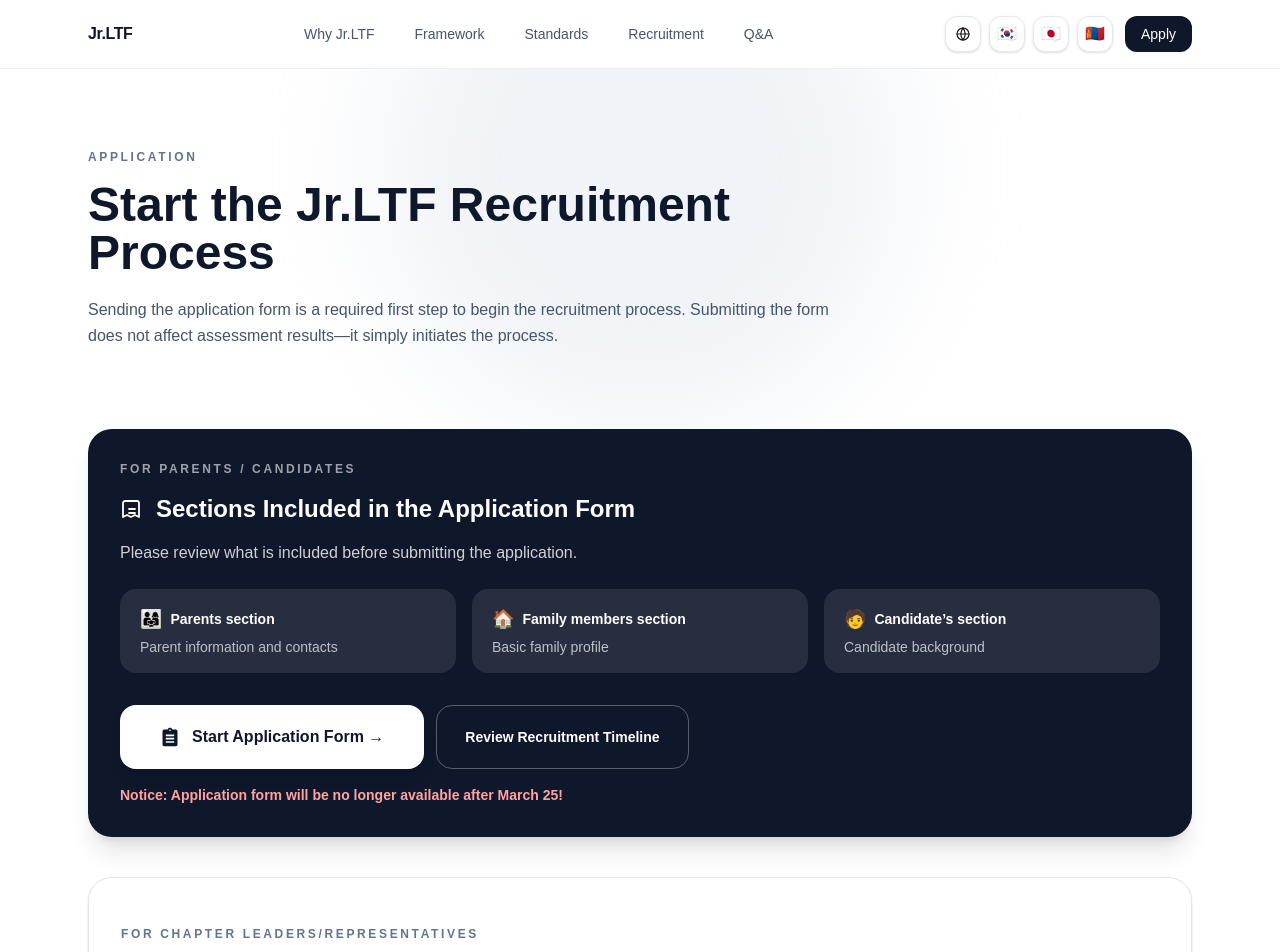
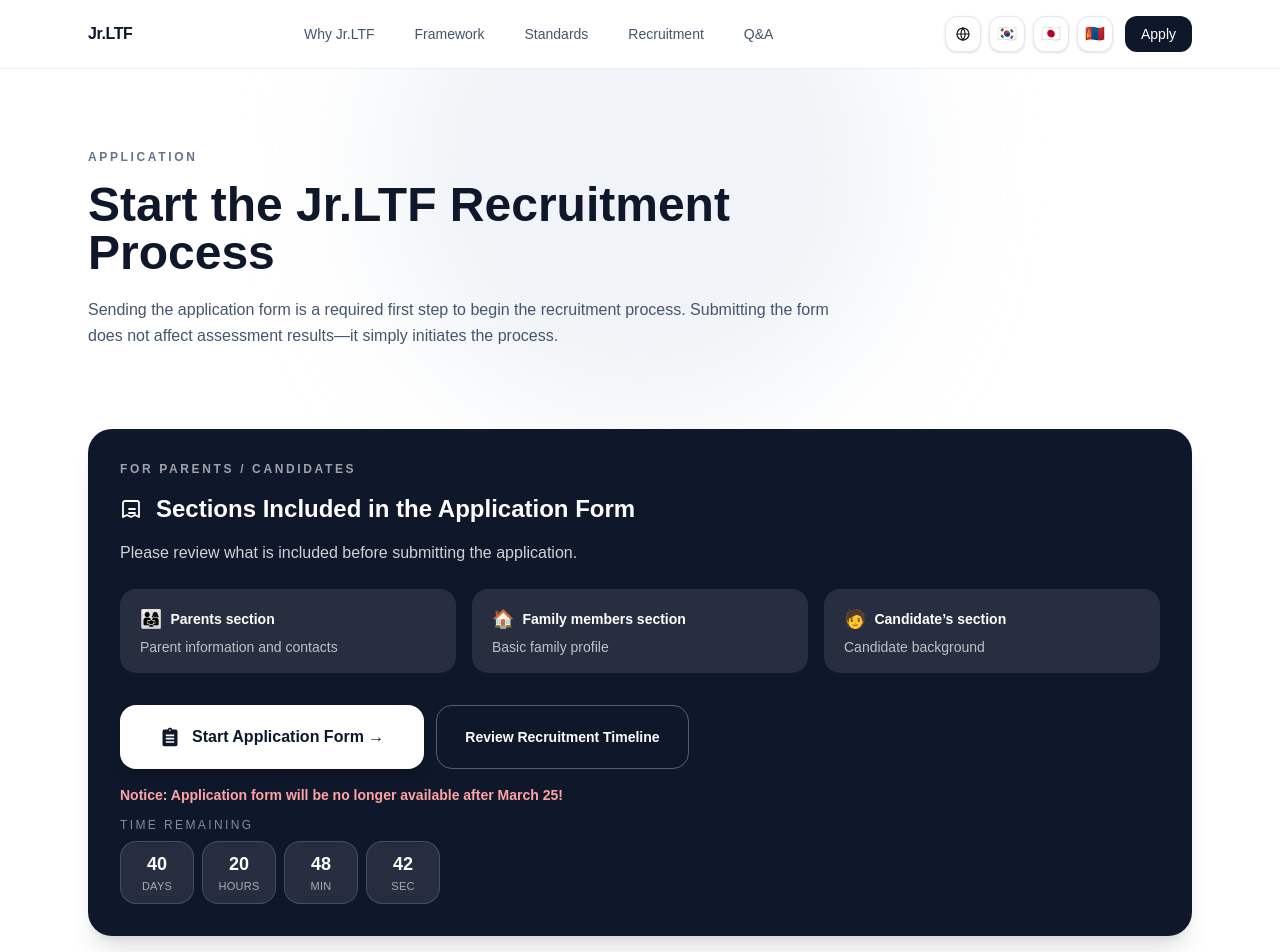
Before and after one commit to nyamkadorj/jrltf-site, a Next.js app: page /apply in a window 1280 px wide. Shown: the top 952 px of the page. Built offline with nearby package versions, Linux system fonts and the light colour scheme.

Commit message:
“Update”

```diff
--- a/src/app/apply/page.tsx
+++ b/src/app/apply/page.tsx
@@ -6,6 +6,101 @@ import React from "react";
 import { motion } from "framer-motion";
 
 const EASE = [0.16, 1, 0.3, 1] as const;
+
+function CountdownToMarch25() {
+  const [timeLeft, setTimeLeft] = React.useState({
+    days: 0,
+    hours: 0,
+    minutes: 0,
+    seconds: 0,
+    expired: false,
+  });
+
+  React.useEffect(() => {
+    const getTargetDate = () => {
+      const now = new Date();
+      const year = now.getFullYear();
+      const target = new Date(year, 2, 25, 23, 59, 59); // March 25, 23:59:59
+
+      if (now > target) {
+        return new Date(year + 1, 2, 25, 23, 59, 59);
+      }
+
+      return target;
+    };
+
+    const updateCountdown = () => {
+      const now = new Date().getTime();
+      const target = getTargetDate().getTime();
+      const distance = target - now;
+
+      if (distance <= 0) {
+        setTimeLeft({
+          days: 0,
+          hours: 0,
+          minutes: 0,
+          seconds: 0,
+          expired: true,
+        });
+        return;
+      }
+
+      const days = Math.floor(distance / (1000 * 60 * 60 * 24));
+      const hours = Math.floor((distance / (1000 * 60 * 60)) % 24);
+      const minutes = Math.floor((distance / (1000 * 60)) % 60);
+      const seconds = Math.floor((distance / 1000) % 60);
+
+      setTimeLeft({
+        days,
+        hours,
+        minutes,
+        seconds,
+        expired: false,
+      });
+    };
+
+    updateCountdown();
+    const timer = setInterval(updateCountdown, 1000);
+
+    return () => clearInterval(timer);
+  }, []);
+
+  if (timeLeft.expired) {
+    return (
+      <p className="mt-3 text-xs font-medium text-red-200">
+        Application deadline has passed.
+      </p>
+    );
+  }
+
+  const items = [
+    { label: "Days", value: timeLeft.days },
+    { label: "Hours", value: timeLeft.hours },
+    { label: "Min", value: timeLeft.minutes },
+    { label: "Sec", value: timeLeft.seconds },
+  ];
+
+  return (
+    <div className="mt-3">
+      <p className="mb-2 text-xs font-medium uppercase tracking-[0.2em] text-white/50">
+        Time Remaining
+      </p>
+      <div className="flex flex-wrap gap-2">
+        {items.map((item) => (
+          <div
+            key={item.label}
+            className="min-w-[74px] rounded-2xl border border-white/15 bg-white/10 px-3 py-2 text-center backdrop-blur-sm"
+          >
+            <div className="text-lg font-bold text-white">{item.value}</div>
+            <div className="text-[11px] uppercase tracking-wide text-white/60">
+              {item.label}
+            </div>
+          </div>
+        ))}
+      </div>
+    </div>
+  );
+}
 
 export default function ApplyPage() {
   const APPLY_URL = "https://forms.gle/9A7uoG5BtCq4wFP6A";
@@ -35,9 +130,9 @@ export default function ApplyPage() {
             </h1>
 
             <p className="mt-5 text-base leading-relaxed text-slate-600">
-              Sending the application form is a required first step to begin the recruitment
-              process. Submitting the form does not affect assessment results—it simply initiates
-              the process.
+              Sending the application form is a required first step to begin the
+              recruitment process. Submitting the form does not affect
+              assessment results—it simply initiates the process.
             </p>
           </motion.div>
         </div>
@@ -66,7 +161,11 @@ export default function ApplyPage() {
               stroke="currentColor"
               strokeWidth={1.8}
             >
-              <path strokeLinecap="round" strokeLinejoin="round" d="M9 12h6m-6 4h6M7 4h10a2 2 0 012 2v14l-4-2-4 2-4-2-4 2V6a2 2 0 012-2z" />
+              <path
+                strokeLinecap="round"
+                strokeLinejoin="round"
+                d="M9 12h6m-6 4h6M7 4h10a2 2 0 012 2v14l-4-2-4 2-4-2-4 2V6a2 2 0 012-2z"
+              />
             </svg>
 
             <h2 className="text-2xl font-bold">
@@ -144,8 +243,12 @@ export default function ApplyPage() {
 
           {/* Notice */}
           <p className="mt-4 text-sm font-semibold text-red-300">
-            Notice: Application form will be no longer available after March 25!
+            Notice: Application form will be no longer available after March
+            25!
           </p>
+
+          {/* Countdown Timer */}
+          <CountdownToMarch25 />
         </motion.div>
       </section>
 
@@ -172,7 +275,11 @@ export default function ApplyPage() {
                 stroke="currentColor"
                 strokeWidth={1.8}
               >
-                <path strokeLinecap="round" strokeLinejoin="round" d="M3 11v2a2 2 0 002 2h2l4 4V5L7 9H5a2 2 0 00-2 2zM16 8v8m4-6v4" />
+                <path
+                  strokeLinecap="round"
+                  strokeLinejoin="round"
+                  d="M3 11v2a2 2 0 002 2h2l4 4V5L7 9H5a2 2 0 00-2 2zM16 8v8m4-6v4"
+                />
               </svg>
 
               <h2 className="text-3xl font-bold text-slate-900">
@@ -181,9 +288,9 @@ export default function ApplyPage() {
             </div>
 
             <p className="mt-6 leading-relaxed text-slate-600">
-              All official Jr.LTF updates, recruitment announcements, selection process guidelines,
-              shared materials, files, and important communications will be posted in the
-              Announcement Room.
+              All official Jr.LTF updates, recruitment announcements, selection
+              process guidelines, shared materials, files, and important
+              communications will be posted in the Announcement Room.
             </p>
 
             <motion.a
@@ -193,7 +300,7 @@ export default function ApplyPage() {
               transition={{ duration: 0.25 }}
               className="mt-8 inline-block rounded-2xl bg-slate-900 px-6 py-3 text-sm font-semibold text-white shadow-md hover:opacity-90"
             >
-              Leaders' Room
+              Leaders&apos; Room
             </motion.a>
           </div>
         </motion.section>
```
